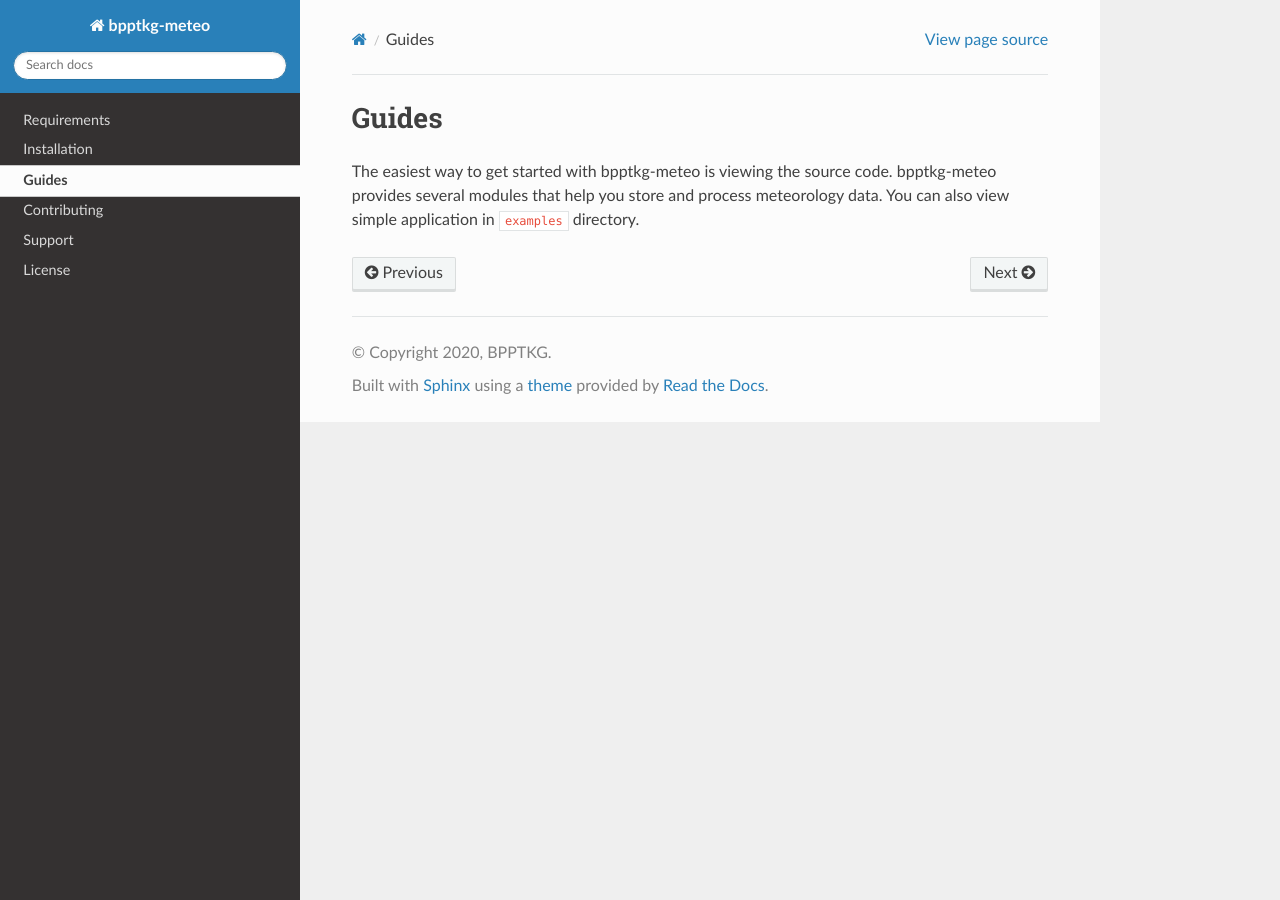
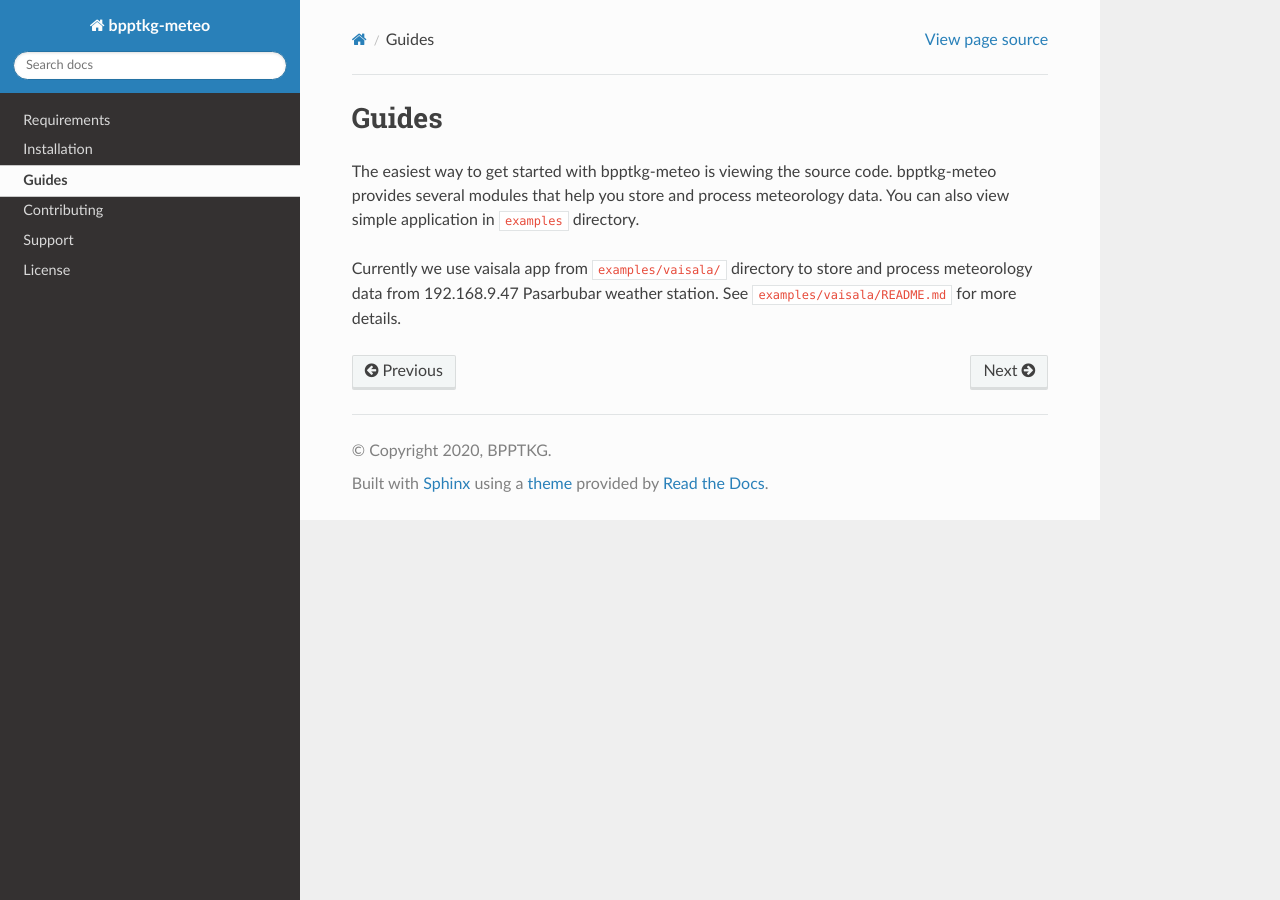
Before and after one commit to bpptkg/bpptkg-meteo, a Sphinx documentation site: the page built from docs/guides.rst, in a window 1280 px wide. Built offline with Sphinx 7.4.7 and the Read the Docs theme 2.0.0, drawn with Linux system fonts in a browser that asks for light colours.

Commit message:
Update documentation

```diff
--- a/docs/guides.rst
+++ b/docs/guides.rst
@@ -6,3 +6,7 @@ The easiest way to get started with bpptkg-meteo is viewing the source code.
 bpptkg-meteo provides several modules that help you store and process
 meteorology data. You can also view simple application in ``examples``
 directory.
+
+Currently we use vaisala app from ``examples/vaisala/`` directory to store and
+process meteorology data from 192.168.9.47 Pasarbubar weather station. See
+``examples/vaisala/README.md`` for more details.
```
Also changed, not shown: examples/vaisala/README.md.
